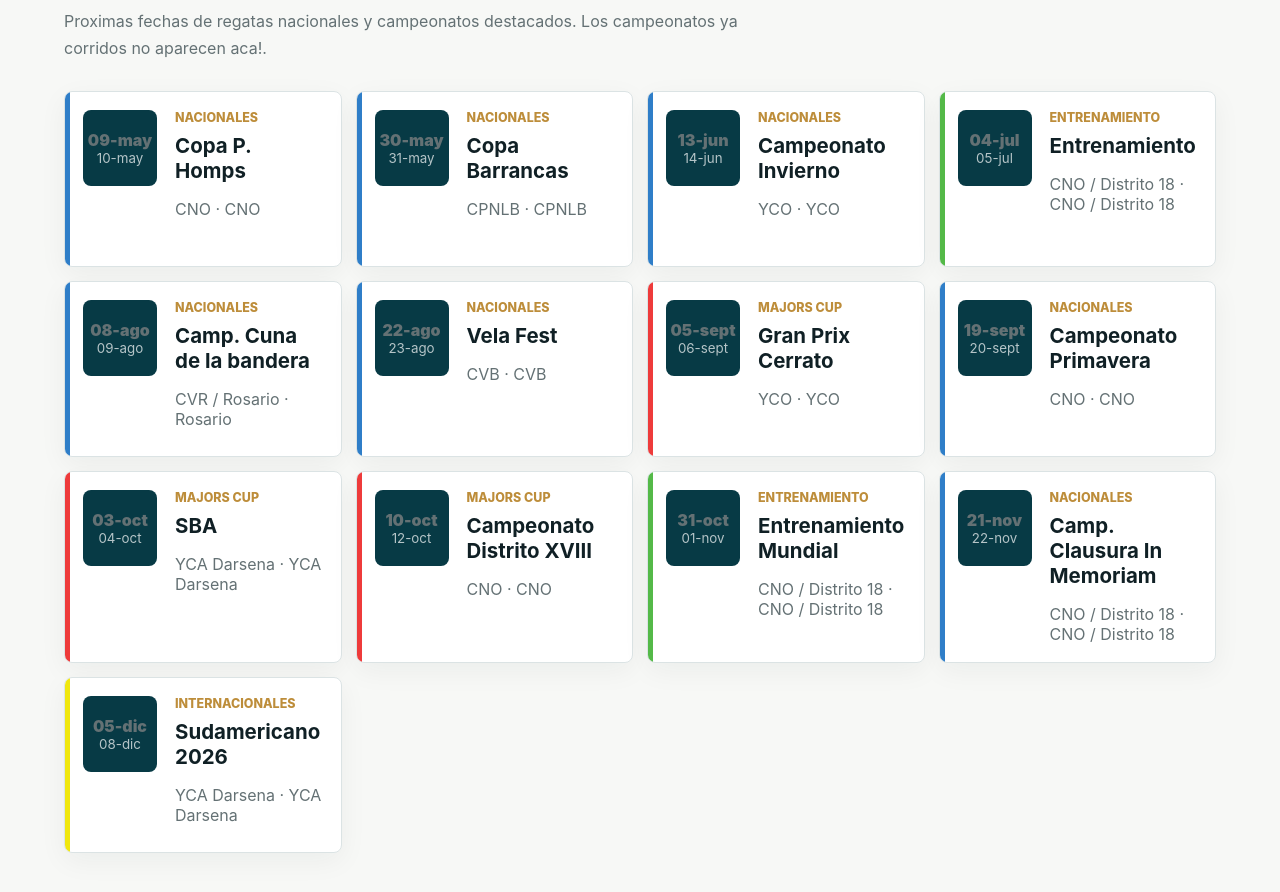
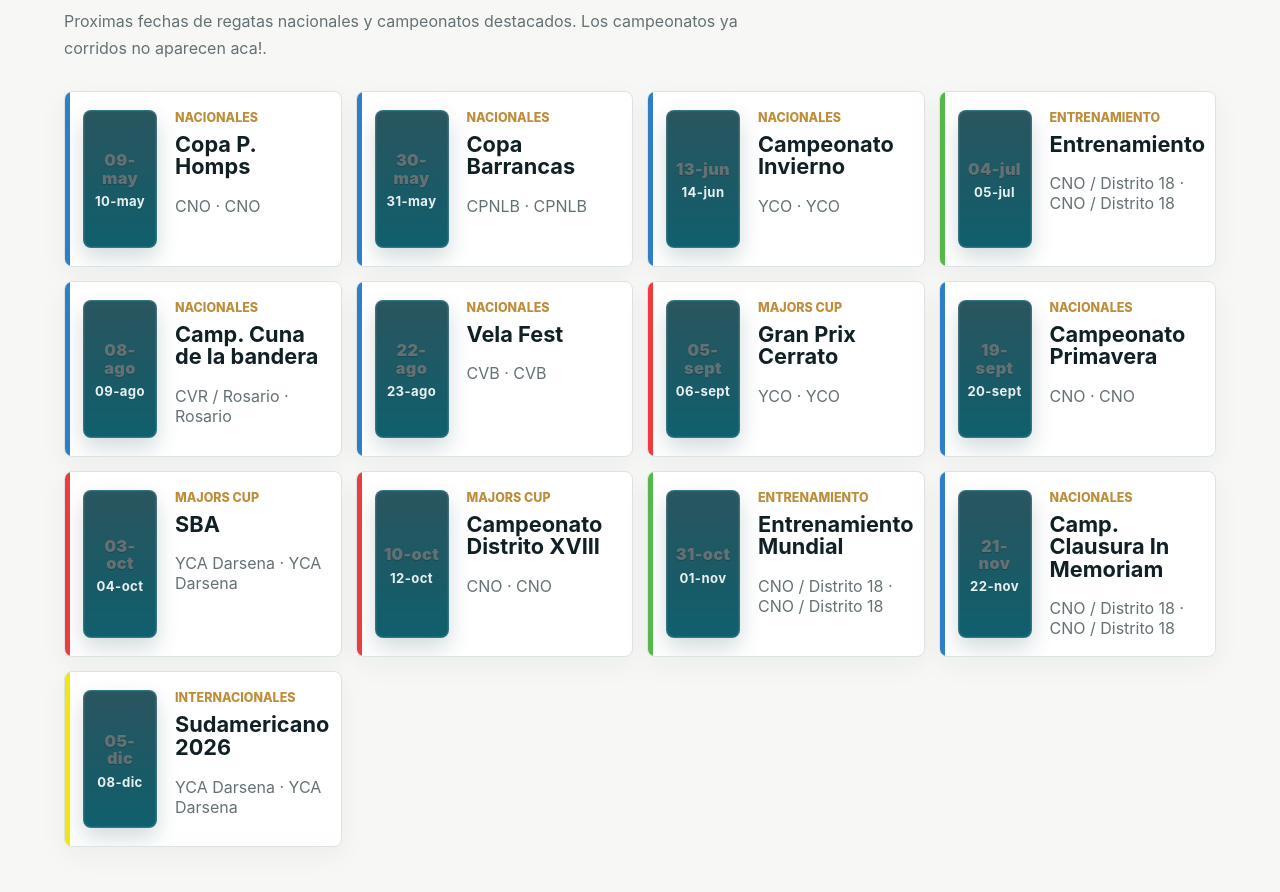
Before and after one commit to manupeisa/StarClass-Arg, a Next.js app: page / in a window 1280 px wide. Shown: the part 947-1839 px from the top of the page. Built offline with nearby package versions, Linux system fonts and the light colour scheme; no server answers.

Commit message:
Cambio estetico

```diff
--- a/app/globals.css
+++ b/app/globals.css
@@ -359,19 +359,36 @@ img {
 .event-date {
   display: grid;
   align-content: center;
-  height: 76px;
+  min-height: 92px;
+  padding: 10px 8px;
   text-align: center;
   color: white;
-  background: var(--sea-dark);
-  border-radius: 8px;
+  background:
+    linear-gradient(180deg, rgba(255, 255, 255, 0.14), rgba(255, 255, 255, 0.02)),
+    linear-gradient(180deg, #073a45, #0b5c6b);
+  border-radius: 8px;
+  border: 1px solid rgba(255, 255, 255, 0.14);
+  box-shadow:
+    0 10px 22px rgba(7, 58, 69, 0.18),
+    0 0 0 1px rgba(255, 255, 255, 0.05) inset;
 }
 
 .event-date span {
+  display: block;
   font-weight: 900;
+  font-size: 1.02rem;
+  letter-spacing: 0.02em;
+  line-height: 1.05;
+  text-shadow: 0 1px 1px rgba(0, 0, 0, 0.2);
 }
 
 .event-date small {
-  color: rgba(255, 255, 255, 0.7);
+  display: block;
+  margin-top: 6px;
+  color: rgba(255, 255, 255, 0.9);
+  font-size: 0.82rem;
+  font-weight: 700;
+  letter-spacing: 0.03em;
 }
 
 .event-card p {
@@ -379,14 +396,20 @@ img {
 }
 
 .event-card h3 {
-  margin: 8px 0 16px;
-  font-size: 1.28rem;
+  margin: 8px 0 14px;
+  font-size: 1.36rem;
+  line-height: 1.04;
 }
 
 .event-card span,
 .championship-list p,
 .dues span {
   color: var(--muted);
+}
+
+.event-card span {
+  display: inline-block;
+  padding-top: 4px;
 }
 
 .split {
```
